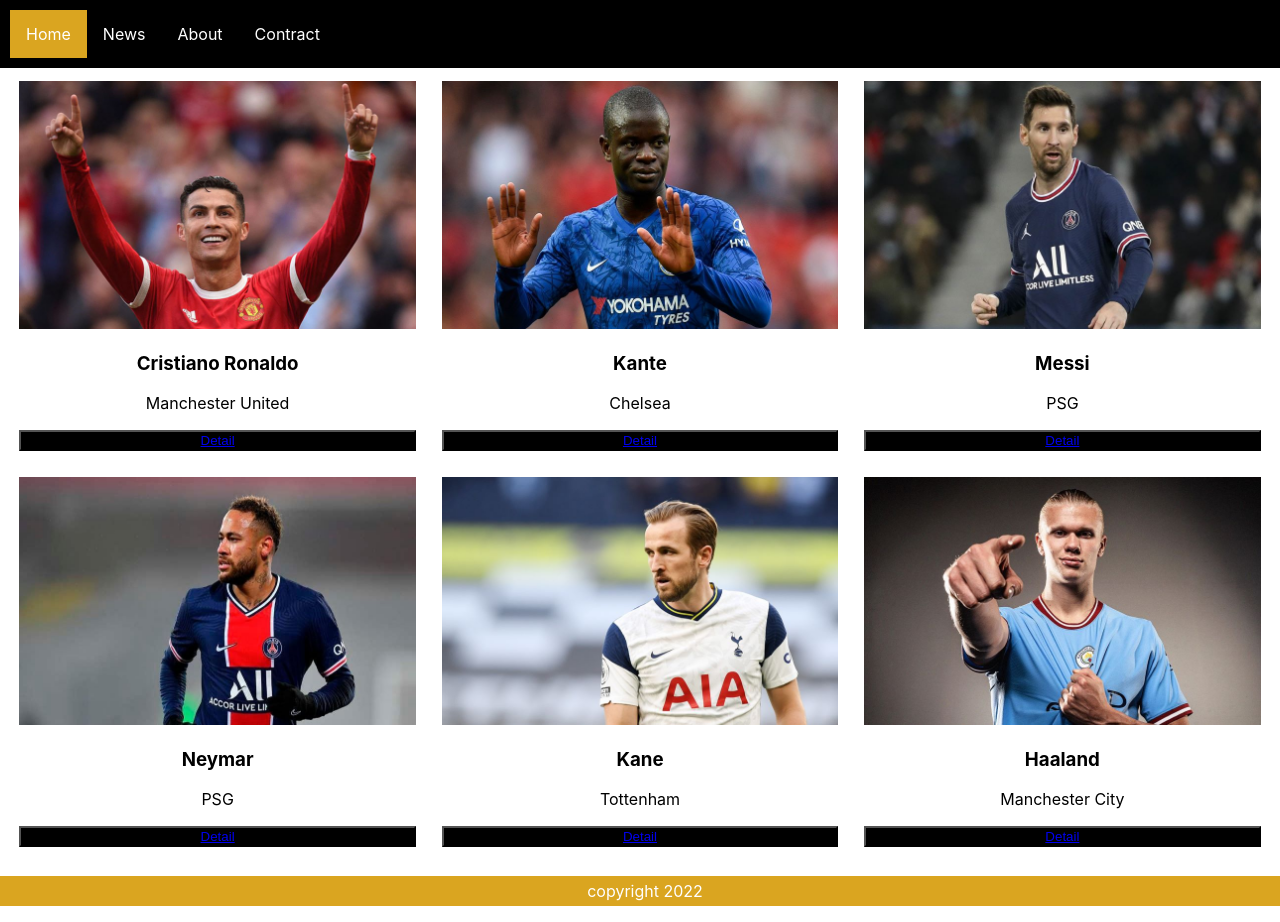
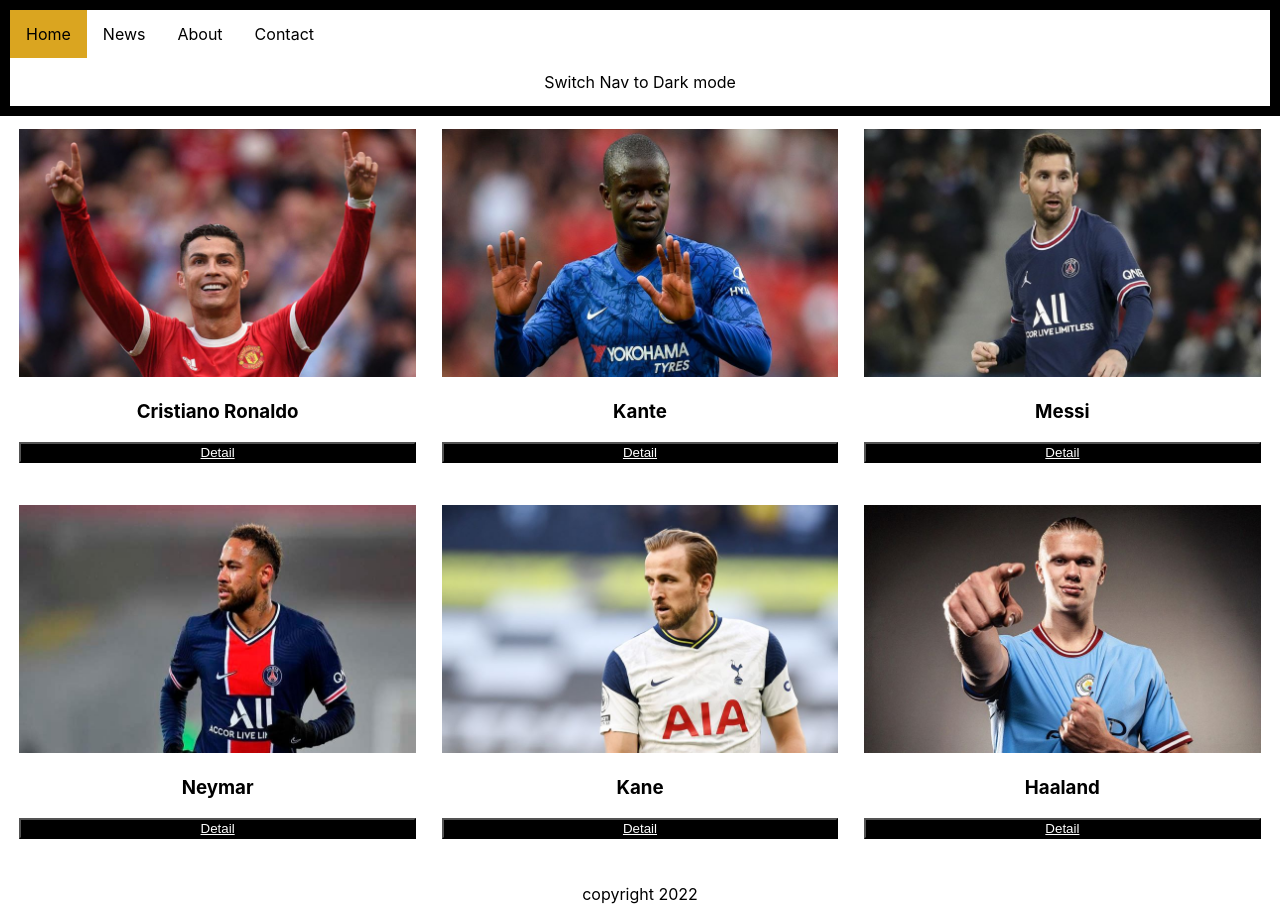
Before and after one commit to GunnerCon/git-test-2, a React (Create React App) app in the folder git-test-2/: page / in a window 1280 px wide. Built offline with nearby package versions, Linux system fonts and the light colour scheme.

Commit message:
EX11-switch

```diff
--- a/git-test-2/src/App.css
+++ b/git-test-2/src/App.css
@@ -1,38 +1,17 @@
-.column{
-  display: inline-block;
-  width: 31%;
-  padding: 1%;
-}
-.column button{
-  background-color: black;
-  color: white;
-  width: 100%;
-}
-.column img{
-  width: 100%;
-}
-.footer {
-  width: 100%;
-  background-color: goldenrod;
-  color: white;
-  padding: 5px;
-}
-
-.overlay{
+.overlay {
   position: fixed;
   top: 0;
   bottom: 0;
   left: 0;
   right: 0;
-  background: rgba(0,0,0,0.7) ;
+  background: rgba(0, 0, 0, 0.7);
   transition: opacity 500ms;
   visibility: hidden;
   opacity: 0;
 }
-.overlay:target{
+.overlay:target {
   visibility: visible;
   opacity: 1;
-
 }
 
 .popup {
@@ -66,6 +45,26 @@
   overflow: auto;
 }
 
+
+.column{
+  display: inline-block;
+  width: 31%;
+  padding: 1%;
+}
+.column button{
+  background-color: black;
+  color: white;
+  width: 100%;
+}
+.column img{
+  width: 100%;
+}
+.footer p{
+  width: 100%;
+  background-color: goldenrod;
+  color: white;
+  padding: 5px;
+}
 
 .App {
   text-align: center;
@@ -106,9 +105,6 @@
   background-color: #ddd;
   color: black;
 }
-.container {
-  border: 10px;
-}
 
 @media (prefers-reduced-motion: no-preference) {
   .App-logo {
@@ -130,6 +126,10 @@
 .App-link {
   color: #61dafb;
 }
+#openPopUp {
+  color: #fff;
+
+}
 
 @keyframes App-logo-spin {
   from {
--- a/git-test-2/src/App.js
+++ b/git-test-2/src/App.js
@@ -1,3 +1,4 @@
+
 import './App.css';
 import Navigation from './components/Navigation';
 //import Players from './Players';
--- a/git-test-2/src/components/Navigation.js
+++ b/git-test-2/src/components/Navigation.js
@@ -1,16 +1,30 @@
-import React  from 'react'
-export default function Navigation() {
-
+import React from "react";
+import { useContext } from "react";
+import { ThemeContext } from "./ThemeContext";
+import '../App.css';
+export default function Navigation (){
+    const {theme, toggle, dark} = useContext(ThemeContext)
         return(
-            <div className='navigation'>
-                <nav>
-                    <ul>
-                        <li><a className='active' href='#home'>Home</a></li>
-                        <li><a href='#news'>News</a></li>
-                        <li><a href='#about'>About</a></li>
-                        <li><a href='#contract'>Contract</a></li>
-                    </ul>
-                </nav>
-            </div>
+          <div className="navigation">
+          <nav style={{backgroundColor: theme.backgroundColor, color:theme.color}}>
+              <ul>
+                  <li><a className="active" href="#home" style={{color:theme.color}}>Home</a></li>
+                  <li><a href="#news" style={{color:theme.color}}>News</a></li>
+                  <li><a href="#about" style={{color:theme.color}}>About</a></li>
+                  <li><a href="#contact" style={{color:theme.color}}>Contact</a></li>
+              </ul>
+              <div style={{position: 'relative'}}>
+                  <a className="switch-mode" href="#" onClick={toggle}
+                  style={{
+                      backgroundColor: theme.backgroundColor,
+      color: theme.color,
+      outline: 'none'
+    }} data-testid="toggle-theme-btn"
+>
+Switch Nav to {!dark ? 'Dark':'Light'} mode
+</a>
+              </div>
+          </nav>
+      </div>
         )
-    }
+}
--- a/git-test-2/src/components/PlayersPresentetion.js
+++ b/git-test-2/src/components/PlayersPresentetion.js
@@ -11,9 +11,8 @@
         <div className='card'>
         <img src={player.img}/>
           <h3>{player.name}</h3>
-          <p className='title'>{player.club}</p>
-          <button onClick={() => {setPlayer(player)}}>
-          <a href='#popup1' id='openPopUp'> Detail</a></button>
+          <p><button onClick={()=>{setPlayer(player)}}>
+            <a href="#popup1" id='openPopUp'>Detail</a></button></p>
         </div>
       </div>
      ))}
--- /dev/null
+++ b/git-test-2/src/components/ThemeContext.js
@@ -0,0 +1,41 @@
+import React from 'react'
+import { useState,  useEffect } from 'react'
+const themes = {
+  dark: {
+    backgroundColor: 'black',
+    color: 'white'
+  },
+  light: {
+    backgroundColor: 'white',
+    color: 'black'
+  }
+}
+const initialState = {
+  dark: false,
+  theme: themes.light,
+  toggle: () => {}
+}
+const ThemeContext = React.createContext(initialState)
+
+function ThemeProvider({ children }) {
+  const [dark, setDark] = useState(false)
+  // On mount, read the preferred theme from the persistence
+  useEffect(() => {
+    const isDark = localStorage.getItem('dark') === 'true'
+//store the state mode to the local storage
+    setDark(isDark)
+  }, [dark])
+  // To toggle between dark and light modes
+  const toggle = () => {
+    const isDark = !dark
+    localStorage.setItem('dark', JSON.stringify(isDark))
+    setDark(isDark)
+  }
+  const theme = dark ? themes.dark : themes.light
+  return (
+    <ThemeContext.Provider value={{ theme, dark, toggle }}>
+      {children}
+    </ThemeContext.Provider>
+  )
+}
+export { ThemeProvider, ThemeContext }
--- a/git-test-2/src/index.js
+++ b/git-test-2/src/index.js
@@ -2,14 +2,18 @@
 import ReactDOM from 'react-dom/client';
 import './index.css';
 import App from './App';
+// import reportWebVitals from './reportWebVitals';
 import reportWebVitals from './reportWebVitals';
-
+import { ThemeProvider } from './components/ThemeContext';
 const root = ReactDOM.createRoot(document.getElementById('root'));
 root.render(
   <React.StrictMode>
+     <ThemeProvider>
     <App />
+    </ThemeProvider>
   </React.StrictMode>
 );
+
 
 // If you want to start measuring performance in your app, pass a function
 // to log results (for example: reportWebVitals(console.log))
```
